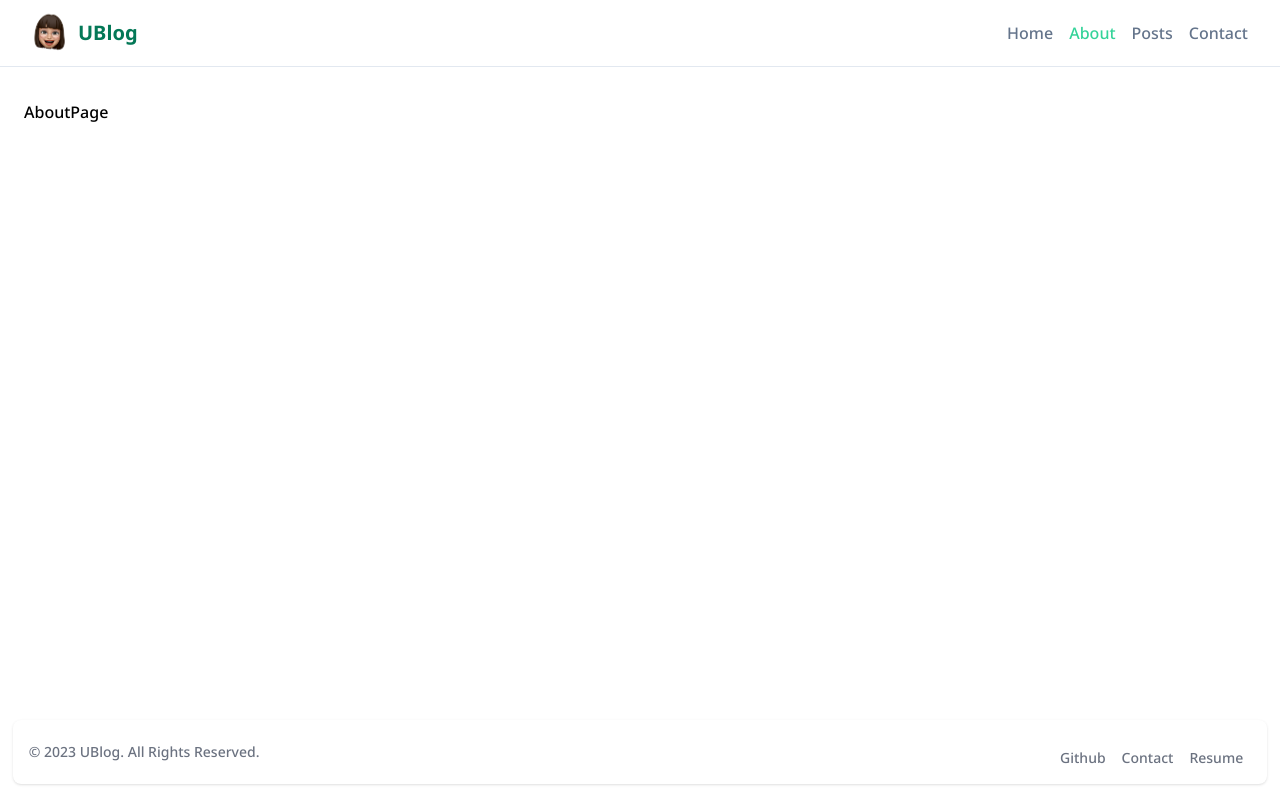
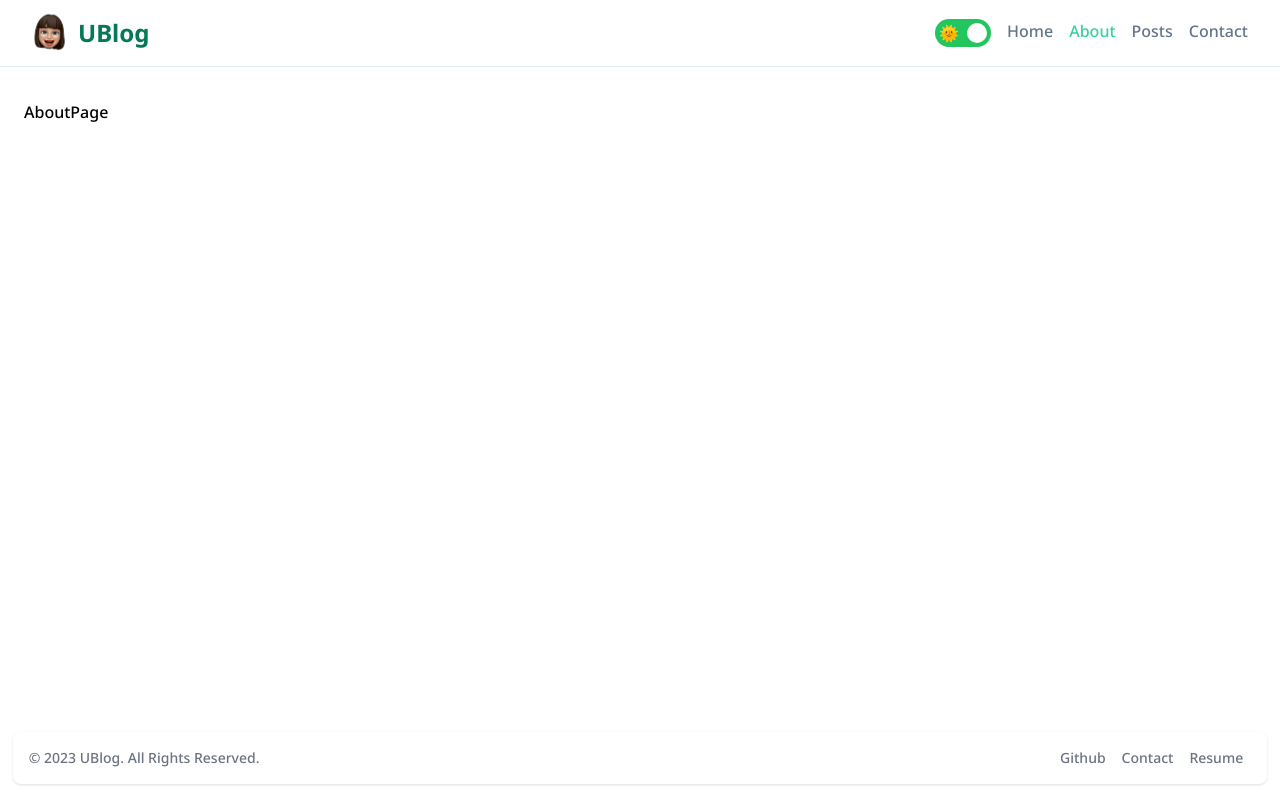
Before and after one commit to yousunzoo/UBlog, a Next.js app: page /about in a window 1280 px wide. Built offline with nearby package versions, Linux system fonts and the light colour scheme.

Commit message:
Feat: 테마 토글 버튼 기능 활성화

```diff
--- a/src/components/Footer.tsx
+++ b/src/components/Footer.tsx
@@ -6,7 +6,7 @@ function Footer() {
 		<footer className='m-4 mx-auto flex w-[98%] max-w-screen-2xl items-center justify-between rounded-lg bg-white p-4 shadow dark:bg-gray-800 dark:bg-slate-800'>
 			<span className='text-sm text-gray-500 dark:text-gray-400'>© 2023 UBlog. All Rights Reserved.</span>
 			<nav>
-				<ul className='mt-3 flex flex-wrap items-center text-sm text-gray-500 dark:text-gray-400'>
+				<ul className='flex flex-wrap items-center text-sm text-gray-500 dark:text-gray-400'>
 					<li className='mx-2 hover:text-emerald-400'>
 						<Link href='https://github.com/yousunzoo'>Github</Link>
 					</li>
--- a/src/components/Header.tsx
+++ b/src/components/Header.tsx
@@ -3,16 +3,19 @@ import Image from 'next/image';
 import Link from 'next/link';
 import { useRouter, usePathname } from 'next/navigation';
 import React from 'react';
+import ThemeToggleBtn from './ThemeToggleBtn';
 
 function Header() {
 	const pathname = usePathname();
 	return (
 		<header className='fixed left-0 top-0 z-10 w-full border-b border-slate-200 bg-white/80 px-6 py-2 dark:border-zinc-700 dark:bg-black/80'>
 			<div className='mx-auto flex max-w-screen-2xl items-center justify-between'>
-				<Link href='/' className='flex items-center gap-1 text-2xl text-xl font-bold text-emerald-700 dark:text-white'>
+				<Link href='/' className='flex items-center gap-1 text-2xl font-bold text-emerald-700 dark:text-white'>
 					<Image src='/images/logo.png' alt='logo' width={50} height={50} />
 					<h1>UBlog</h1>
 				</Link>
+				<div className='flex gap-2'>
+					<ThemeToggleBtn />
 					<nav>
 						<ul className='text-small flex text-slate-500 dark:text-gray-50'>
 							<li className={`mx-2 hover:text-emerald-400 ${pathname === '/' && '!text-emerald-400'}`}>
@@ -30,6 +33,7 @@ function Header() {
 						</ul>
 					</nav>
 				</div>
+			</div>
 		</header>
 	);
 }
--- /dev/null
+++ b/src/components/ThemeToggleBtn.tsx
@@ -0,0 +1,26 @@
+'use client';
+import { themeType, useToggleMode } from '@/service/useToggleMode';
+import React from 'react';
+
+function ThemeToggleBtn() {
+	const [theme, setTheme] = useToggleMode();
+	console.log(theme);
+	return (
+		<div
+			onClick={() =>
+				(setTheme as React.Dispatch<React.SetStateAction<themeType>>)(theme === 'light' ? 'dark' : 'light')
+			}
+			className={`relative flex w-14 items-center justify-between rounded-2xl ${
+				theme === 'light' ? 'bg-green-500' : 'bg-slate-600'
+			} px-1 py-[2px]`}>
+			<div
+				className={`absolute ${
+					theme === 'light' && 'translate-x-7'
+				} 'left-1' top-1 h-5 w-5 rounded-full bg-white transition-all`}></div>
+			<span className='z-1'>🌞</span>
+			<span>🌚</span>
+		</div>
+	);
+}
+
+export default ThemeToggleBtn;
--- /dev/null
+++ b/src/service/useToggleMode.ts
@@ -0,0 +1,21 @@
+import { useEffect, useState } from 'react';
+
+export type themeType = 'dark' | 'light';
+
+export const useToggleMode = () => {
+	const [theme, setTheme] = useState<themeType>(
+		localStorage.getItem('theme') ? (localStorage.getItem('theme') as 'light' | 'dark') : 'light'
+	);
+	const colorTheme = theme === 'light' ? 'dark' : 'light';
+
+	useEffect(() => {
+		const root = window.document.documentElement;
+
+		root.classList.remove(colorTheme);
+		root.classList.add(theme);
+
+		localStorage.setItem('theme', theme);
+	}, [theme]);
+
+	return [theme, setTheme];
+};
```
Lines whose indentation alone changed are shown as unchanged.
